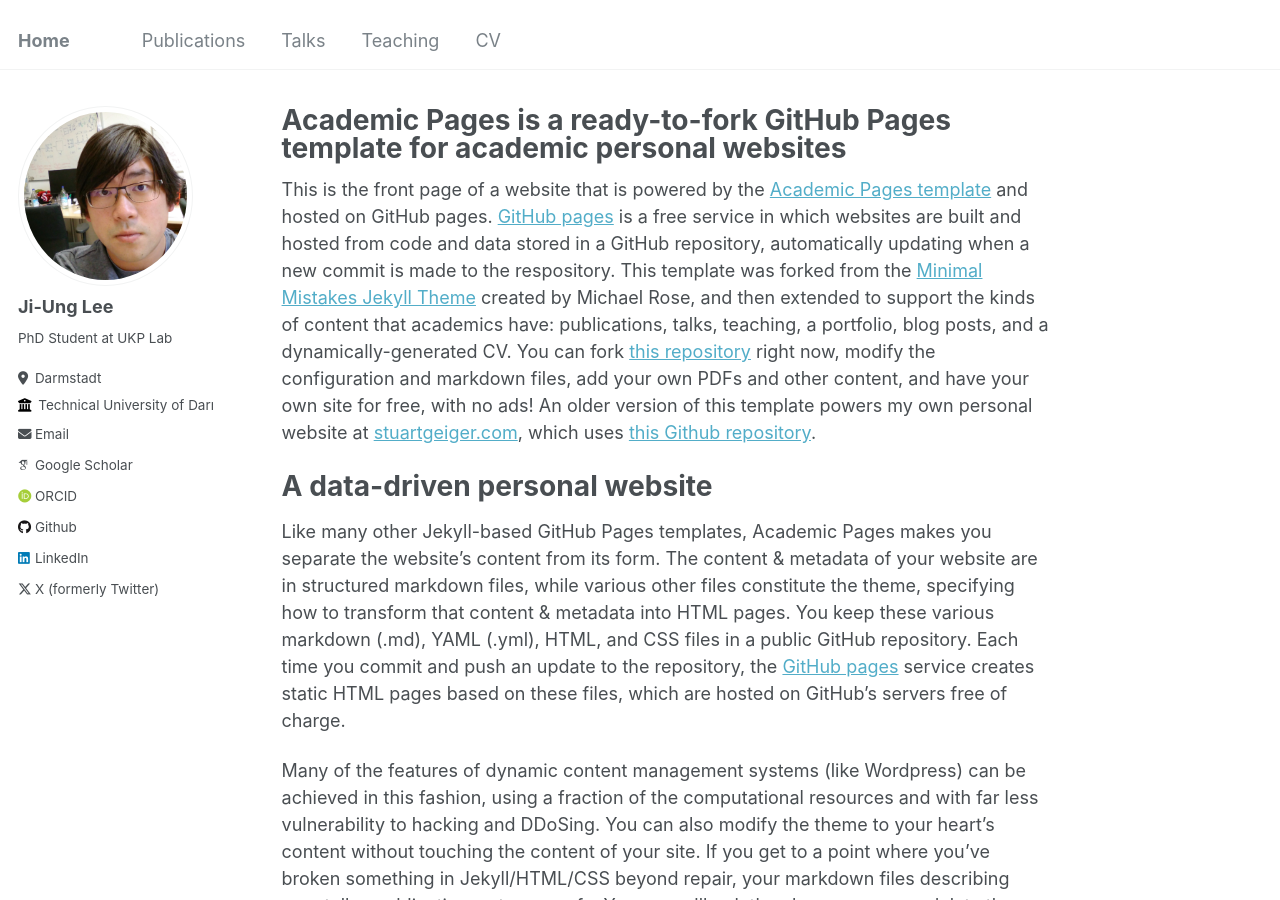
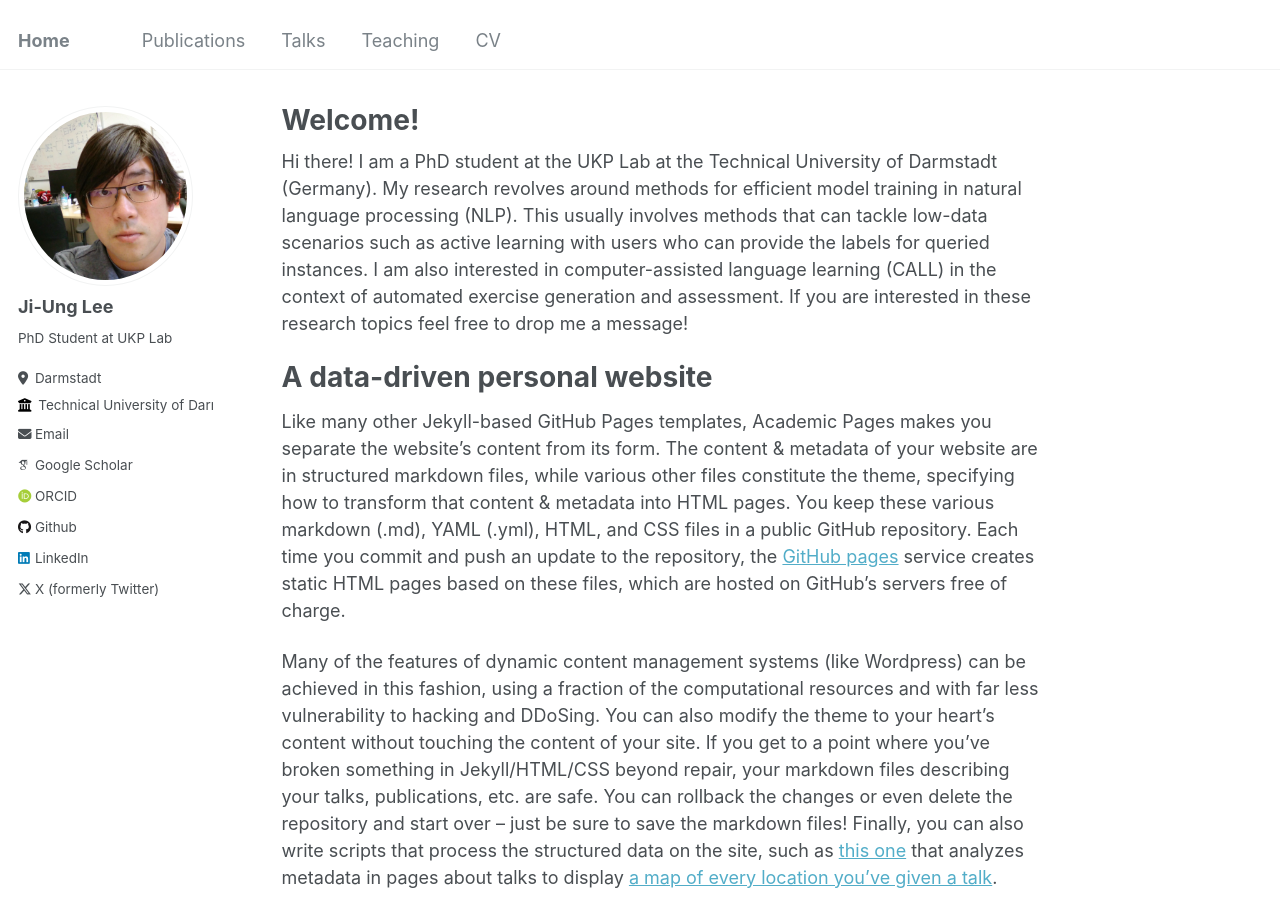
Before and after one commit to ji-ung-lee/ji-ung-lee.github.io, a Jekyll site: the page built from _pages/about.md, in a window 1280 px wide and 900 px high. Built offline with Jekyll 4.4.1, drawn with Linux system fonts in a browser that asks for light colours; some web fonts are replaced; some of the changed text lies outside the part shown.

Commit message:
update cv

```diff
--- a/_data/navigation.yml
+++ b/_data/navigation.yml
@@ -10,4 +10,4 @@ main:
     url: /teaching/
 
   - title: "CV"
-    url: /cv/
+    url: https://ji-ung-lee.github.io/files/github-cv.pdf
--- a/_pages/about.md
+++ b/_pages/about.md
@@ -1,13 +1,14 @@
 ---
 permalink: /
-title: "Academic Pages is a ready-to-fork GitHub Pages template for academic personal websites"
+title: "Welcome!"
 author_profile: true
 redirect_from:
   - /about/
   - /about.html
 ---
 
-This is the front page of a website that is powered by the [Academic Pages template](https://github.com/academicpages/academicpages.github.io) and hosted on GitHub pages. [GitHub pages](https://pages.github.com) is a free service in which websites are built and hosted from code and data stored in a GitHub repository, automatically updating when a new commit is made to the respository. This template was forked from the [Minimal Mistakes Jekyll Theme](https://mmistakes.github.io/minimal-mistakes/) created by Michael Rose, and then extended to support the kinds of content that academics have: publications, talks, teaching, a portfolio, blog posts, and a dynamically-generated CV. You can fork [this repository](https://github.com/academicpages/academicpages.github.io) right now, modify the configuration and markdown files, add your own PDFs and other content, and have your own site for free, with no ads! An older version of this template powers my own personal website at [stuartgeiger.com](http://stuartgeiger.com), which uses [this Github repository](https://github.com/staeiou/staeiou.github.io).
+Hi there! I am a PhD student at the UKP Lab at the Technical University of Darmstadt (Germany). My research revolves around methods for efficient model training in natural language processing (NLP). This usually involves methods that can tackle low-data scenarios such as active learning with users who can provide the labels for queried instances. I am also interested in computer-assisted language learning (CALL) in the context of automated exercise generation and assessment. If you are interested in these research topics feel free to drop me a message!
+
 
 A data-driven personal website
 ======
@@ -36,14 +37,3 @@ For site content, there is one markdown file for each type of content, which are
 
 I have also created [a set of Jupyter notebooks](https://github.com/academicpages/academicpages.github.io/tree/master/markdown_generator
 ) that converts a CSV containing structured data about talks or presentations into individual markdown files that will be properly formatted for the Academic Pages template. The sample CSVs in that directory are the ones I used to create my own personal website at stuartgeiger.com. My usual workflow is that I keep a spreadsheet of my publications and talks, then run the code in these notebooks to generate the markdown files, then commit and push them to the GitHub repository.
-
-How to edit your site's GitHub repository
-------
-Many people use a git client to create files on their local computer and then push them to GitHub's servers. If you are not familiar with git, you can directly edit these configuration and markdown files directly in the github.com interface. Navigate to a file (like [this one](https://github.com/academicpages/academicpages.github.io/blob/master/_talks/2012-03-01-talk-1.md) and click the pencil icon in the top right of the content preview (to the right of the "Raw | Blame | History" buttons). You can delete a file by clicking the trashcan icon to the right of the pencil icon. You can also create new files or upload files by navigating to a directory and clicking the "Create new file" or "Upload files" buttons.
-
-Example: editing a markdown file for a talk
-![Editing a markdown file for a talk](/images/editing-talk.png)
-
-For more info
-------
-More info about configuring Academic Pages can be found in [the guide](https://academicpages.github.io/markdown/). The [guides for the Minimal Mistakes theme](https://mmistakes.github.io/minimal-mistakes/docs/configuration/) (which this theme was forked from) might also be helpful.
```
